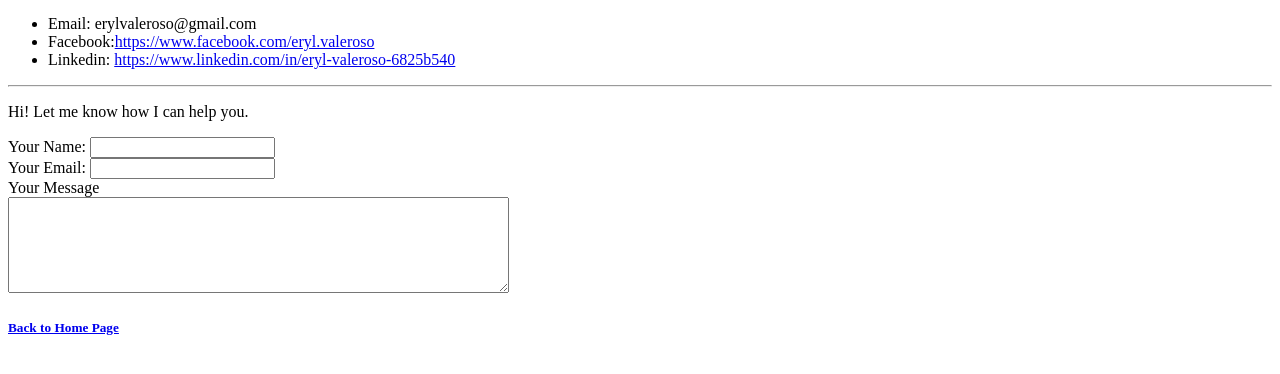
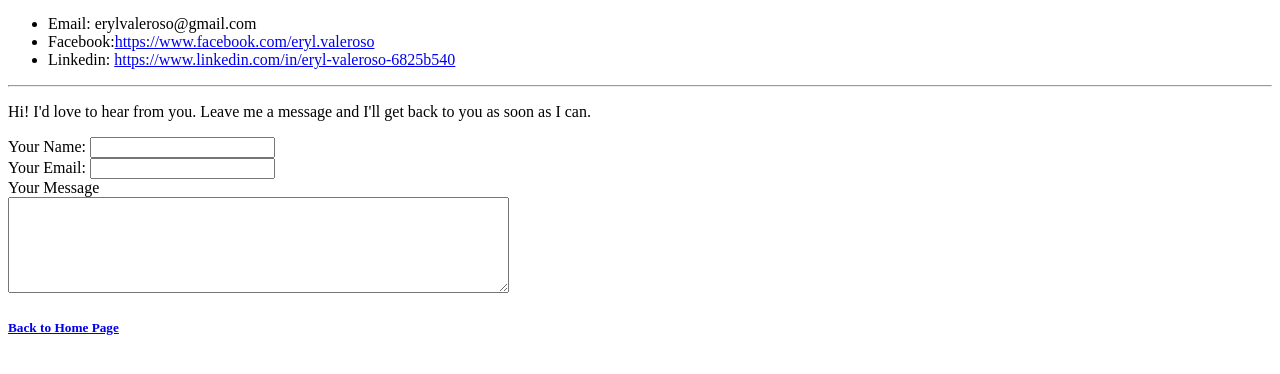
Before and after one commit to eriruhajime/cv, a plain HTML site: page contactme.html in a window 1280 px wide. Shown: the part 44-418 px from the top of the page. Drawn offline with Linux system fonts and the light colour scheme.

Commit message:
updated "hi" message

```diff
--- a/contactme.html
+++ b/contactme.html
@@ -12,7 +12,7 @@
       <li>Linkedin: <a href="https://www.linkedin.com/in/eryl-valeroso-6825b540/">https://www.linkedin.com/in/eryl-valeroso-6825b540</a></li>
     </ul>
 <hr>
-<p>Hi!  Let me know how I can help you. </p>
+<p>Hi!  I'd love to hear from you. Leave me a message and I'll get back to you as soon as I can. </p>
 <form action="mailto:erylvaleroso@gmail.com" method="post" enctype="text/plain">
   <label>Your Name:</label>
   <input type="text" name="YourName" value=""><br>
```
